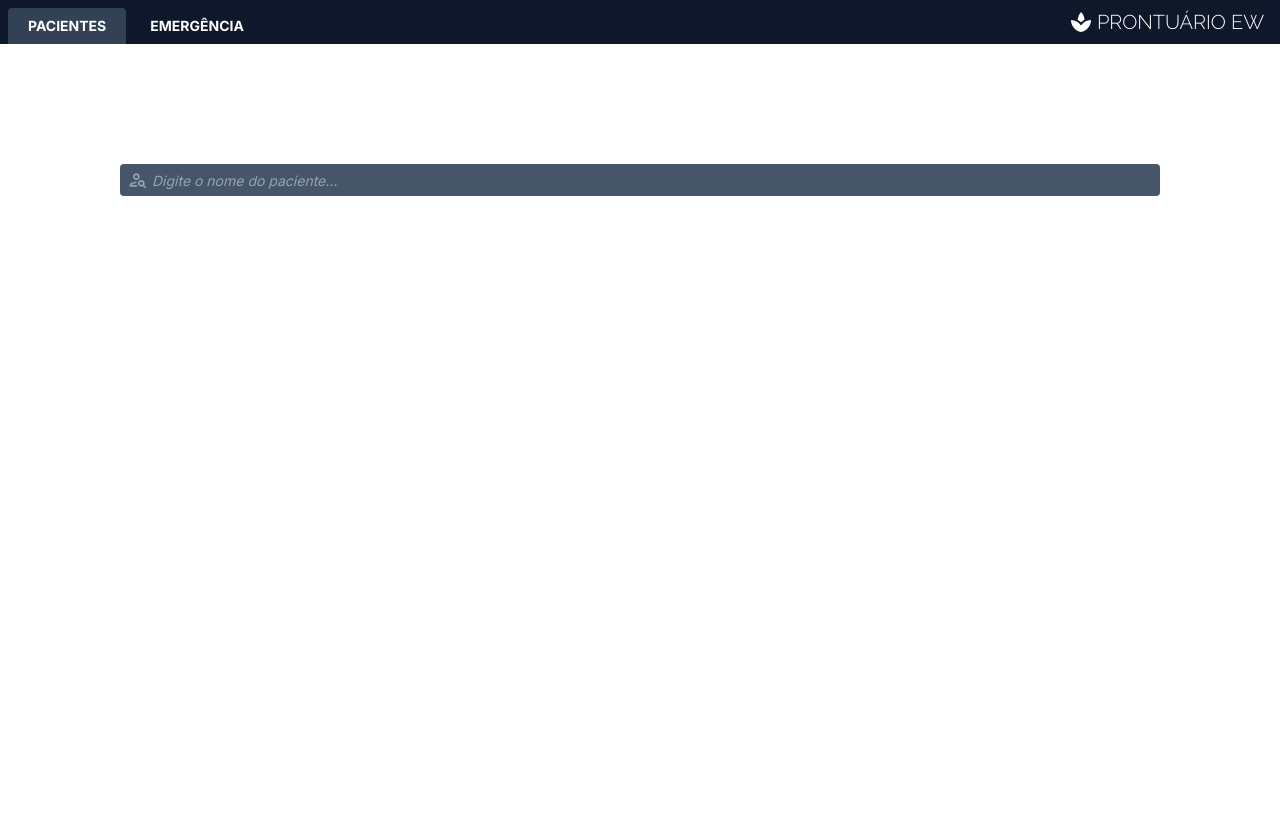
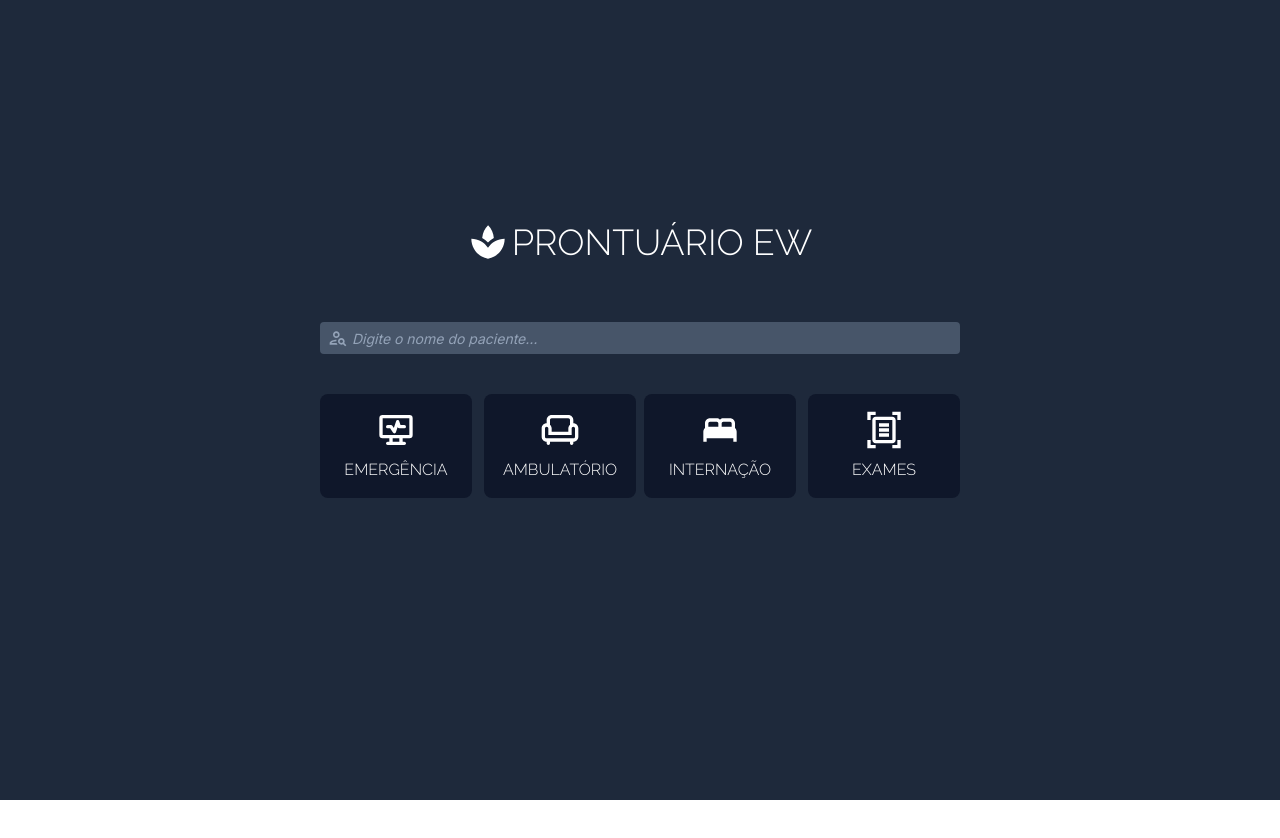
Before and after one commit to ericauata/prontuario, a React app in the folder frontend/: page / in a window 1280 px wide. Shown: the top 838 px of the page. After the commit the page ends 800 px from the top, so only its background shows below. Built offline with nearby package versions, Linux system fonts and the light colour scheme.

Commit message:
Added homepage

```diff
--- a/frontend/src/App.js
+++ b/frontend/src/App.js
@@ -15,7 +15,6 @@ import CurrentDiagnosis from "./pages/patients/CurrentDiagnosis"
 export default function App() {
    return (
       <div>
-         <Header />
          <div className="flex">
             <div className="w-screen bg-white h-screen">
                <Routes>
--- a/frontend/src/components/Header.js
+++ b/frontend/src/components/Header.js
@@ -1,4 +1,6 @@
 import React from "react"
+import { Link } from "react-router-dom"
+
 import { MdSpa } from "react-icons/md"
 
 export default function Header() {
@@ -15,10 +17,10 @@ export default function Header() {
                </div>
             </nav>
             <h1 id="logo" className="text-xl font-serif my-2 mx-4 mr-4">
-               <a href="/" className="text-white flex items-center">
+               <Link to="/" className="text-white flex items-center">
                   <MdSpa className="mr-1 text-2xl" />
                   PRONTUÁRIO EW
-               </a>
+               </Link>
             </h1>
          </div>
       </header>
--- a/frontend/src/components/PatientInfo.js
+++ b/frontend/src/components/PatientInfo.js
@@ -8,9 +8,6 @@ import { MdAccountCircle } from "react-icons/md"
 export default function PatientInfo(props) {
 
    const { thisPatient, getAge } = useContext(Context)
-   // const { patientId } = useParams()
-
-   // const patientPath = `/patients/${patientId}`
 
    const diagnosisEl = thisPatient.currentDiagnosis?.map(item => (
       <Link to="" key={item._id} className="underline">{item.name}</Link>
--- a/frontend/src/components/SearchPatient.js
+++ b/frontend/src/components/SearchPatient.js
@@ -14,7 +14,7 @@ export default function SearchPatient() {
    useEffect(() => {
       if (suggestions.length > 0) {
          document.body.addEventListener("keydown", onKeyDown)
-         document.body.addEventListener("click", () => { handleClick() })
+         document.body.addEventListener("click", () => { startOver() })
       } else {
          document.body.removeEventListener("keydown", onKeyDown)
       }
@@ -63,7 +63,7 @@ export default function SearchPatient() {
    function handleMouseOut(event) {
       event.target.blur()
    }
-   function handleClick() { // Reset everything
+   function startOver() { // Reset everything
       setSuggestions([])
       setValue("")
       inputRef.current.blur()
@@ -85,7 +85,7 @@ export default function SearchPatient() {
             className="block bg-white text-slate-900 py-1 px-3 focus:bg-slate-600 focus:outline-none focus:text-white text-base"
             onMouseOver={handleMouseOver}
             onMouseOut={handleMouseOut}
-            onClick={handleClick}
+            onClick={startOver}
          >
             {item.fullName}
          </Link>
--- a/frontend/src/pages/Home.js
+++ b/frontend/src/pages/Home.js
@@ -1,12 +1,54 @@
 import React from "react"
+import { Link } from "react-router-dom"
 
 import SearchPatient from "../components/SearchPatient"
+
+import { MdSpa, MdOutlineChair, MdBed, MdOutlineDocumentScanner } from "react-icons/md"
+import { TbHeartRateMonitor } from "react-icons/tb"
 
 export default function Home() {
 
    return (
-      <div className="flex flex-col justify-center m-20 p-10 text-xl">
-         <SearchPatient />
-      </div >
+      <div className="bg-slate-800 w-full h-screen flex justify-center items-center flex-col pb-20">
+         <div className="w-[40rem] flex justify-center items-center flex-col">
+            <h1 id="logo" className="text-4xl font-serif text-white flex mb-5">
+               <MdSpa className="mr-1 w-10 h-10" />
+               PRONTUÁRIO EW
+            </h1>
+            <div className="mt-10 w-full">
+               <SearchPatient />
+            </div>
+            <div className="w-full flex flex-row items-stretch mt-10">
+               <Link
+                  to="/emergency"
+                  className="flex flex-col items-center justify-center bg-slate-900 text-white rounded-lg font-serif uppercase p-4 hover:bg-slate-700 w-1/4 mr-2"
+               >
+                  <TbHeartRateMonitor className="w-10 h-10 mb-2" />
+                  Emergência
+               </Link>
+               <Link
+                  to="/outpatient"
+                  className="flex flex-col items-center justify-center bg-slate-900 text-white rounded-lg font-serif uppercase p-4 hover:bg-slate-700 w-1/4 ml-1 mr-1"
+               >
+                  <MdOutlineChair className="w-10 h-10 mb-2" />
+                  Ambulatório
+               </Link>
+               <Link
+                  to="/inpatient"
+                  className="flex flex-col items-center justify-center bg-slate-900 text-white rounded-lg font-serif uppercase p-4 hover:bg-slate-700 w-1/4 ml-1 mr-1"
+               >
+                  <MdBed className="w-10 h-10 mb-2" />
+                  Internação
+               </Link>
+               <Link
+                  to="/exams"
+                  className="flex flex-col items-center justify-center bg-slate-900 text-white rounded-lg font-serif uppercase p-4 hover:bg-slate-700 w-1/4 ml-2"
+               >
+                  <MdOutlineDocumentScanner className="w-10 h-10 mb-2" />
+                  Exames
+               </Link>
+            </div>
+         </div >
+      </div>
    )
 }
--- a/frontend/src/pages/patients/Patient.js
+++ b/frontend/src/pages/patients/Patient.js
@@ -3,6 +3,7 @@ import { Link, useParams, Outlet } from "react-router-dom"
 
 import { Context } from "../../Context"
 
+import Header from "../../components/Header"
 import PatientSidebar from "../../components/PatientSidebar"
 import PatientInfo from "../../components/PatientInfo"
 import SearchPatient from "../../components/SearchPatient"
@@ -22,6 +23,7 @@ export default function Patient() {
 
    return (
       <div className="">
+         <Header />
          <div className="bg-slate-700 text-white p-2 pb-1">
             <SearchPatient />
          </div>
```
